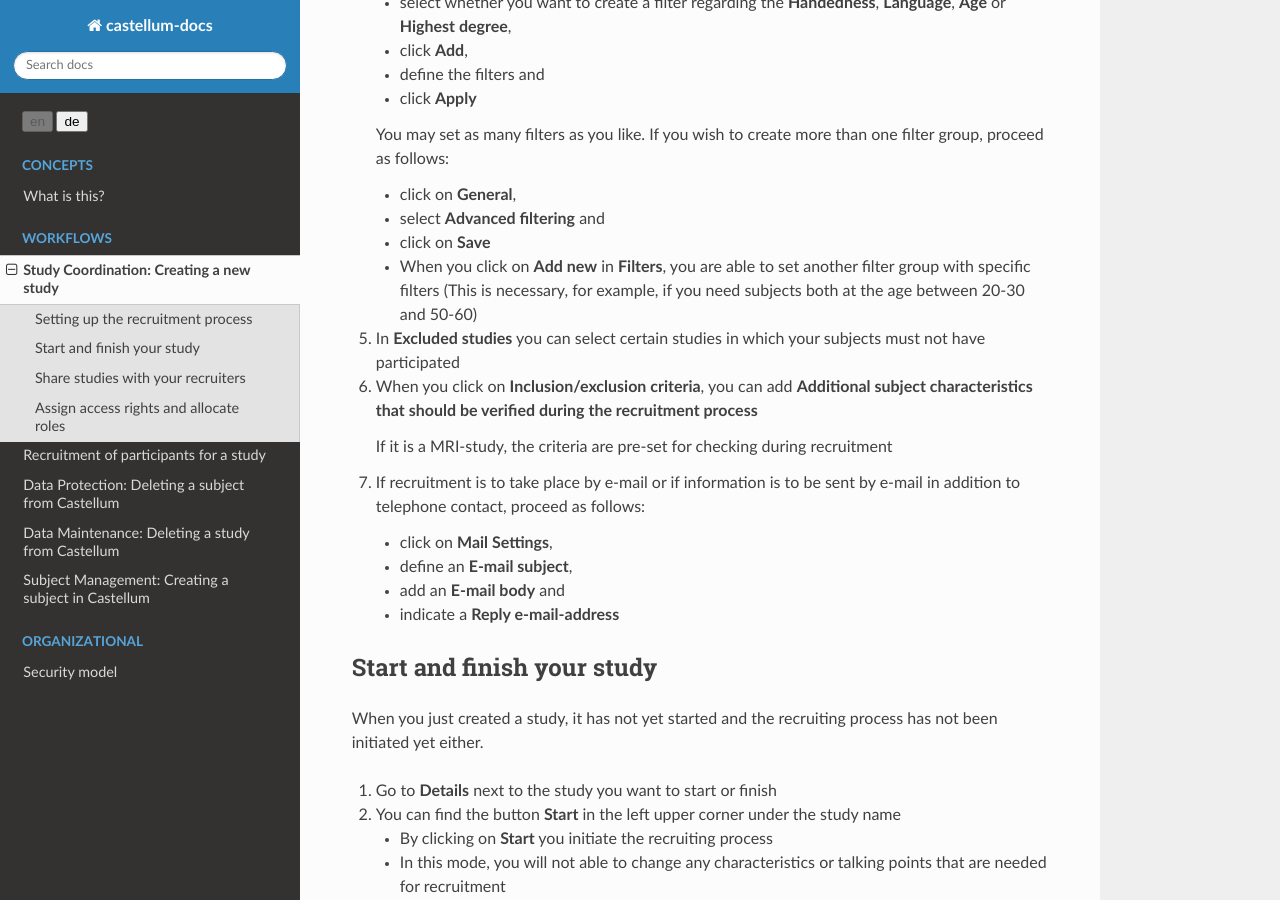
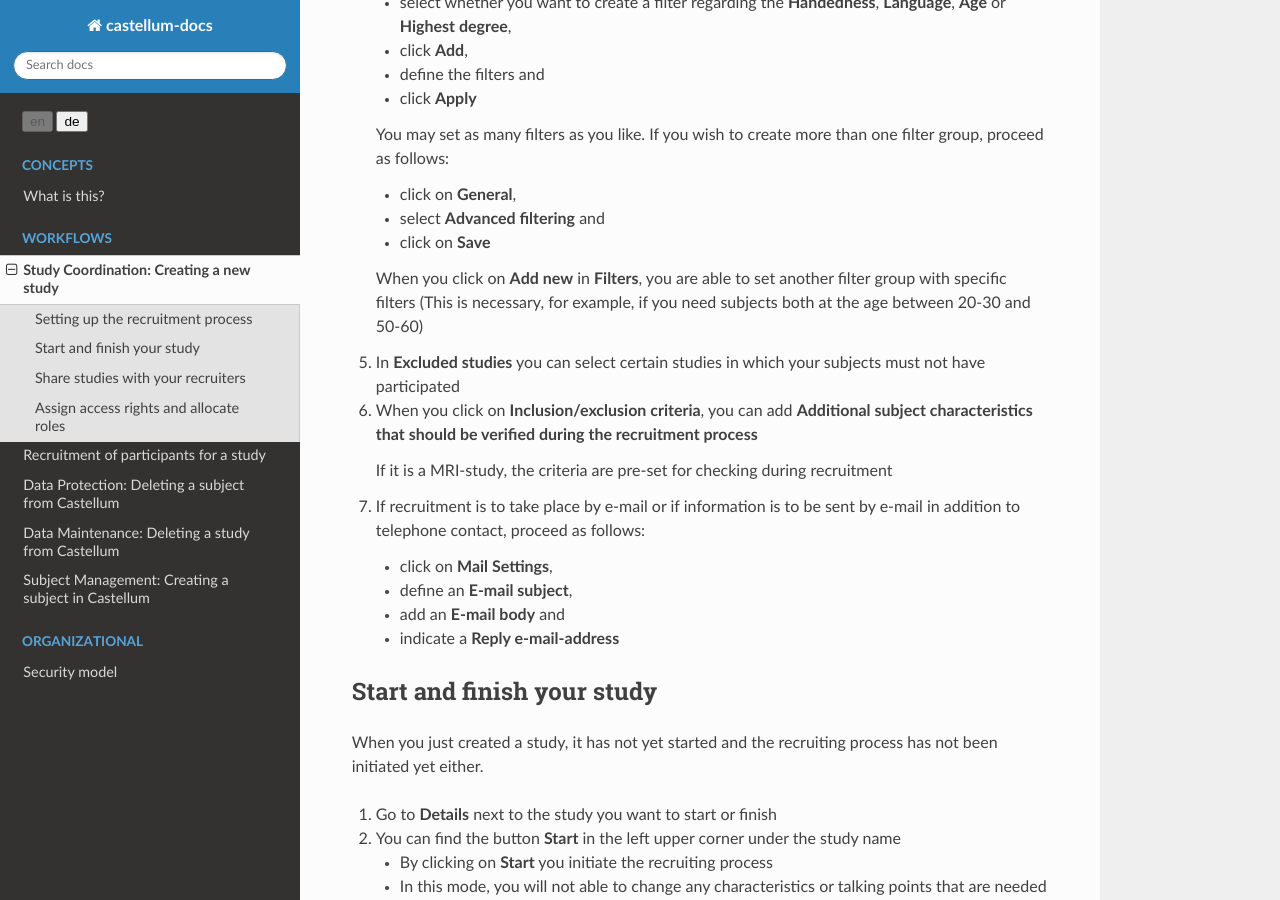
Before and after one commit to DouglasNeuroInformatics/castellum, a Sphinx documentation site: the page built from source/workflows/study-creation.rst, in a window 1280 px wide and 900 px high, scrolled down 1641 px. Built offline with Sphinx 7.4.7 and the Read the Docs theme 2.0.0, drawn with Linux system fonts in a browser that asks for light colours.

```diff
--- a/source/workflows/study-creation.rst
+++ b/source/workflows/study-creation.rst
@@ -100,10 +100,10 @@ In order to limit the search for subjects in Castellum,
     - select **Advanced filtering** and
     - click on **Save**
 
-    - When you click on **Add new** in **Filters**, you are able to set another
-      filter group with specific filters
-      (This is necessary, for example, if you need subjects both at the age
-      between 20-30 and 50-60)
+    When you click on **Add new** in **Filters**, you are able to set another
+    filter group with specific filters
+    (This is necessary, for example, if you need subjects both at the age between
+    20-30 and 50-60)
 
 5.  In **Excluded studies** you can select certain studies in which your
     subjects must not have participated
@@ -154,13 +154,12 @@ participants for your study, please follow the steps below.
 
 1.  Log in to Castellum by using your username and password
 
-    - Make sure you are connected to the WiFi and use your right username and
-      password
+    Make sure you are connected to the WiFi and use your right username and
+    password
 
 2.  Click on **Studies** on the front page
 
-    - You will see a list of the studies you have created by clicking on **My
-      studies**
+    You will see a list of the studies you have created by clicking on **My studies**
 
 3.  Click on **Details** of the study for which you want to change access rights
     or role redistribution
@@ -178,8 +177,8 @@ participants for your study, please follow the steps below.
 
 9.  Select **Recruiter** and click on **Save**
 
-    - If you did not start the study yet, the selected person has still no
-      access to the study, unless you click on **Start** on the upper left side
+    If you did not start the study yet, the selected person has still no
+    access to the study, unless you click on **Start** on the upper left side
 
 The study is now in progress and the recruiter has now access to the study and can
 begin to recruit.
```
